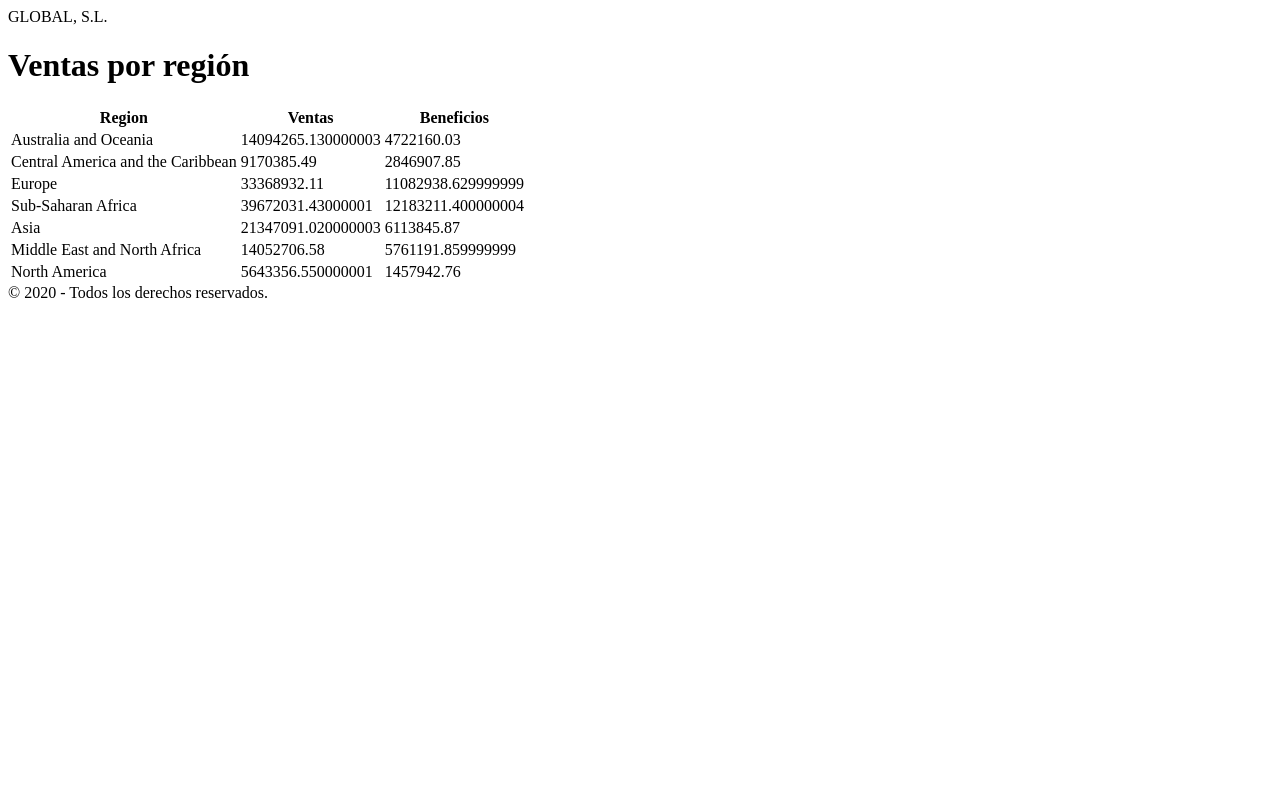
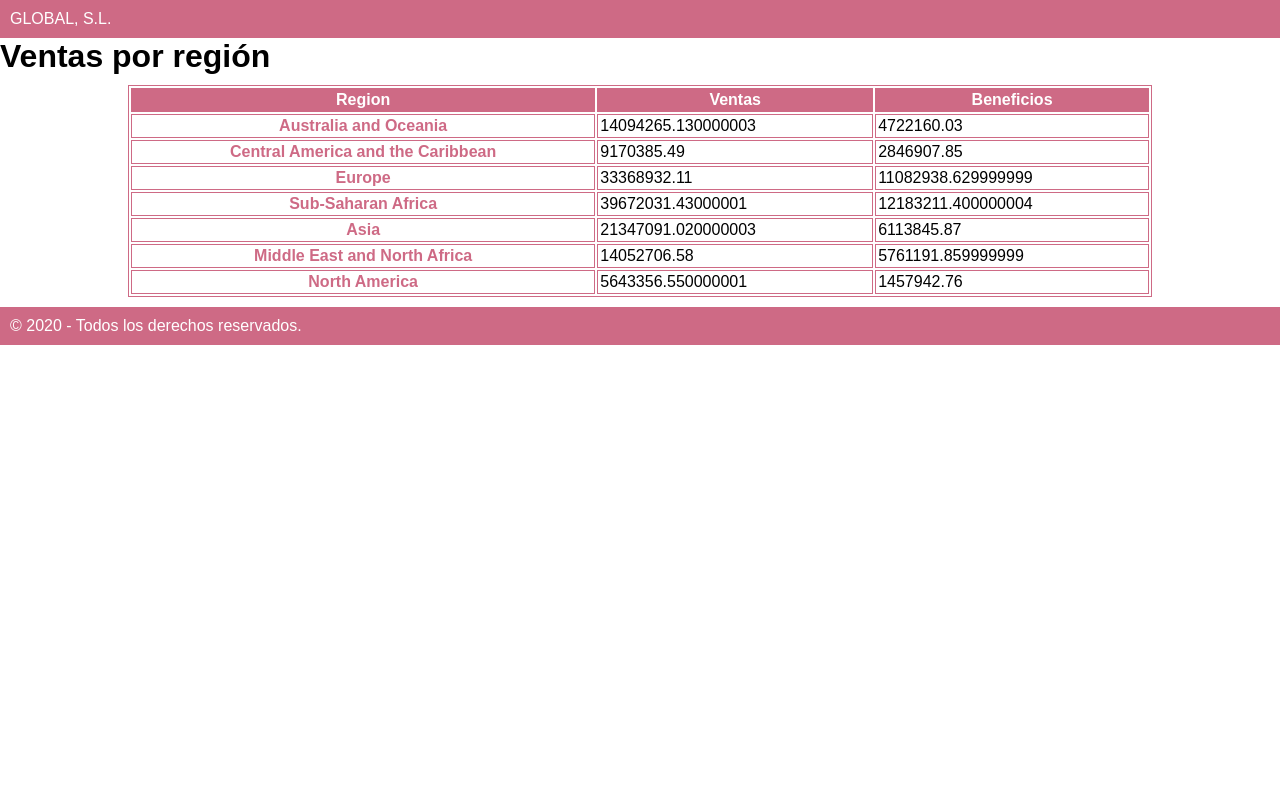
Before and after one commit to moisescantero/keepcoding_bc5_kata05_web_flask_ventas, a Flask app: page / in a window 1280 px wide. Run offline with Flask 2, Linux system fonts and the light colour scheme.

Commit message:
Hoja de estilos CSS

```diff
--- /dev/null
+++ b/static/style.css
@@ -0,0 +1,30 @@
+*{
+    padding: 0;
+    margin: 0;
+    font-family: Arial, Helvetica, sans-serif;
+}
+header, footer {
+    padding: 10px;
+    background-color: #CE6A85;
+    color: white;
+
+}
+table{
+    width: 80%;
+    margin: 10px auto;
+    border: 1px solid #CE6A85;
+}
+td, th{
+    border: 1px solid #CE6A85;
+    padding: 2px;
+}
+th{
+    background-color: #CE6A85;
+    color: white;
+}
+
+.region{ /*estilo concreto creado para una clase y poder modificar una td en concreto*/
+    font-weight: bold;
+    color: #CE6A85;
+    text-align: center;
+}
--- a/templates/region.html
+++ b/templates/region.html
@@ -4,6 +4,9 @@
             <meta charset="UTF-8">
             <meta name="viewport" content="width=device-width, initial-scale=1.0">
             <title>Global, S.L.</title>
+            <!-- Estilos para la web en CSS-->
+            <link rel="stylesheet" href="/static/style.css"><!--Enlace a la página de estilos que contiene el CSS para dar formato a html-->
+            <!--Hasta aquí estilos para la web en CSS-->
         </head>
         <body>
             <header>
@@ -18,7 +21,7 @@
                 </tr>
                 {% for region, data in ventas.items() %}<!--bucle en jinja para obtener claves y valor de nuestro diccionario-->
                 <tr>
-                    <td>{{ region }}</td><!--valor de region contenido en nuestro diccionario guardado en la variable region-->
+                    <td class="region">{{ region }}</td><!--valor de region contenido en nuestro diccionario guardado en la variable region-->
                     <td>{{ data.ingresos  }}</td><!--valor de ingresos que hay en nuestro diccionario guardado en la variable data-->
                     <td>{{ data.beneficios }}</td><!--valor de beneficios que hay en nuestro diccionario guardado en la variable data-->
                 </tr>
```
